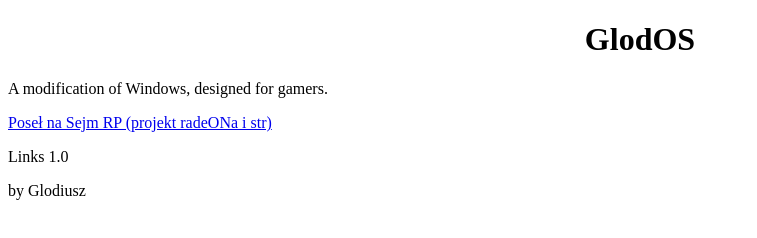
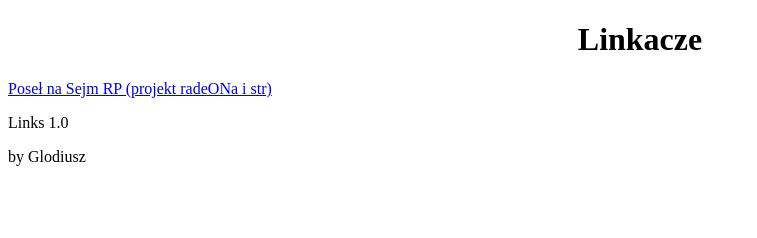
Before and after one commit to MajkaMajusia/stronka, a plain HTML site: page index.html in a window 1280 px wide. Shown: the whole page, without its empty margins (0-757 px from the left). Drawn offline with Linux system fonts and the light colour scheme.

Commit message:
Update index.html

```diff
--- a/index.html
+++ b/index.html
@@ -1,12 +1,11 @@
 <!DOCTYPE html>
 <html>
 <head>
-<title>GlodOS.net</title>
+<title>GLinki Glodiego</title>
 </head>
 <body>
 
-<center><h1>GlodOS</h1></center>
-<p>A modification of Windows, designed for gamers.</p>
+<center><h1>Linkacze</h1></center>
 
 <a href="https://discord.gg/sAedNbDQcV">Poseł na Sejm RP (projekt radeONa i str)</a>
 
```
